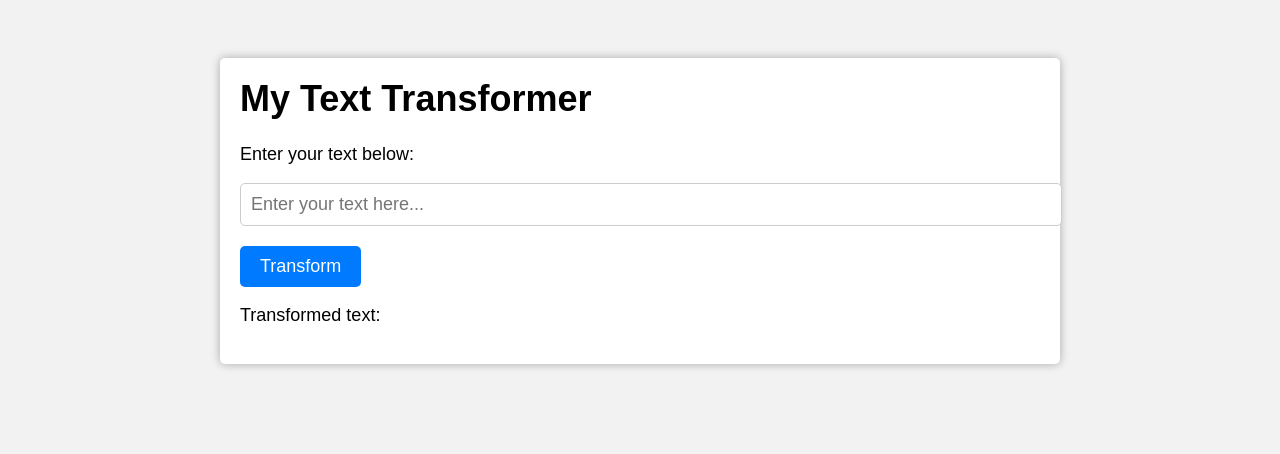
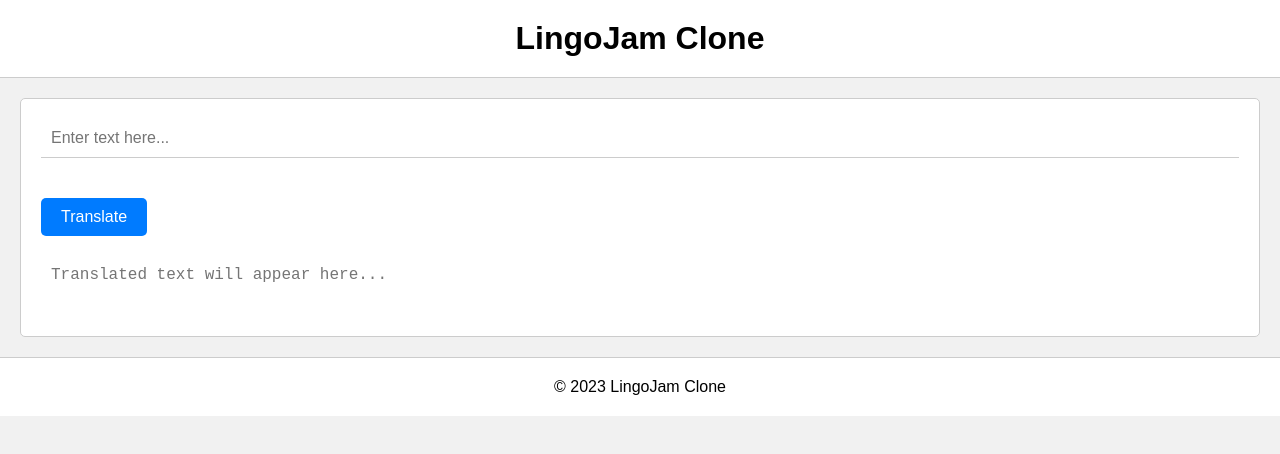
Before and after one commit to joao-carvalho-bnt/joao-carvalho-bnt.github.io, a plain HTML site: page index.html in a window 1280 px wide. Drawn offline with Linux system fonts and the light colour scheme.

Commit message:
Update index.html

```diff
--- a/index.html
+++ b/index.html
@@ -1,76 +1,92 @@
 <!DOCTYPE html>
 <html>
   <head>
-	<title>My Text Transformer</title>
+    <title>LingoJam Clone</title>
     <style>
+      /* Reset the default styles of the page */
+      * {
+        box-sizing: border-box;
+        margin: 0;
+        padding: 0;
+      }
+
+      /* Set the background color and font for the page */
       body {
-			background-color: #f2f2f2;
-			font-family: Arial, sans-serif;
+        background-color: #f1f1f1;
+        font-family: sans-serif;
       }
-		.container {
-			max-width: 800px;
-			margin: 0 auto;
+
+      /* Style the header of the page */
+      header {
+        background-color: #fff;
+        border-bottom: 1px solid #ccc;
         padding: 20px;
-			background-color: white;
-			box-shadow: 0 0 10px rgba(0,0,0,0.3);
+        text-align: center;
+      }
+
+      /* Style the main content of the page */
+      main {
+        background-color: #fff;
+        border: 1px solid #ccc;
         border-radius: 5px;
-			position: relative;
-			top: 50px;
+        margin: 20px;
+        padding: 20px;
       }
-		h1 {
-			font-size: 36px;
-			margin-top: 0;
+
+      /* Style the input fields */
+      input[type="text"] {
+        border: none;
+        border-bottom: 1px solid #ccc;
+        font-size: 16px;
+        margin-bottom: 20px;
+        padding: 10px;
+        width: 100%;
       }
-		p {
-			font-size: 18px;
-		}
-		input[type="text"] {
-			width: 100%;
-			font-size: 18px;
-			padding: 10px;
-			border-radius: 5px;
-			border: 1px solid #ccc;
-			margin-bottom: 20px;
-		}
+
+      /* Style the "Translate" button */
       button {
         background-color: #007bff;
-			color: white;
-			padding: 10px 20px;
         border: none;
         border-radius: 5px;
-			font-size: 18px;
+        color: #fff;
         cursor: pointer;
+        font-size: 16px;
+        margin-top: 20px;
+        padding: 10px 20px;
+      }
+
+      /* Style the output area */
+      textarea {
+        border: none;
+        font-size: 16px;
+        margin-top: 20px;
+        padding: 10px;
+        resize: none;
+        width: 100%;
+      }
+
+      /* Style the footer of the page */
+      footer {
+        background-color: #fff;
+        border-top: 1px solid #ccc;
+        padding: 20px;
+        text-align: center;
       }
     </style>
   </head>
   <body>
-	<div class="container">
-		<h1>My Text Transformer</h1>
-		<p>Enter your text below:</p>
-		<input type="text" id="input-text" placeholder="Enter your text here...">
-		<button id="transform-btn">Transform</button>
-		<p>Transformed text:</p>
-		<p id="output-text"></p>
-	</div>
-	<script>
-		// Get the input and output text elements
-		const inputText = document.getElementById("input-text");
-		const outputText = document.getElementById("output-text");
-
-		// Add event listener to the transform button
-		document.getElementById("transform-btn").addEventListener("click", function() {
-			// Get the input text and transform it
-			const transformedText = transformText(inputText.value);
-			// Update the output text element
-			outputText.textContent = transformedText;
-		});
-
-		// Function to transform the input text
-		function transformText(input) {
-			// Implement your custom text transformation logic here
-			// For this example, we'll just convert the text to all uppercase
-			return input.toUpperCase();
-		}
-	</script>
+    <header>
+      <h1>LingoJam Clone</h1>
+    </header>
+    <main>
+      <form>
+        <input type="text" placeholder="Enter text here...">
+        <button>Translate</button>
+      </form>
+      <textarea placeholder="Translated text will appear here..." readonly></textarea>
+    </main>
+    <footer>
+      <p>&copy; 2023 LingoJam Clone</p>
+    </footer>
   </body>
 </html>
```
Lines whose indentation alone changed are shown as unchanged.
